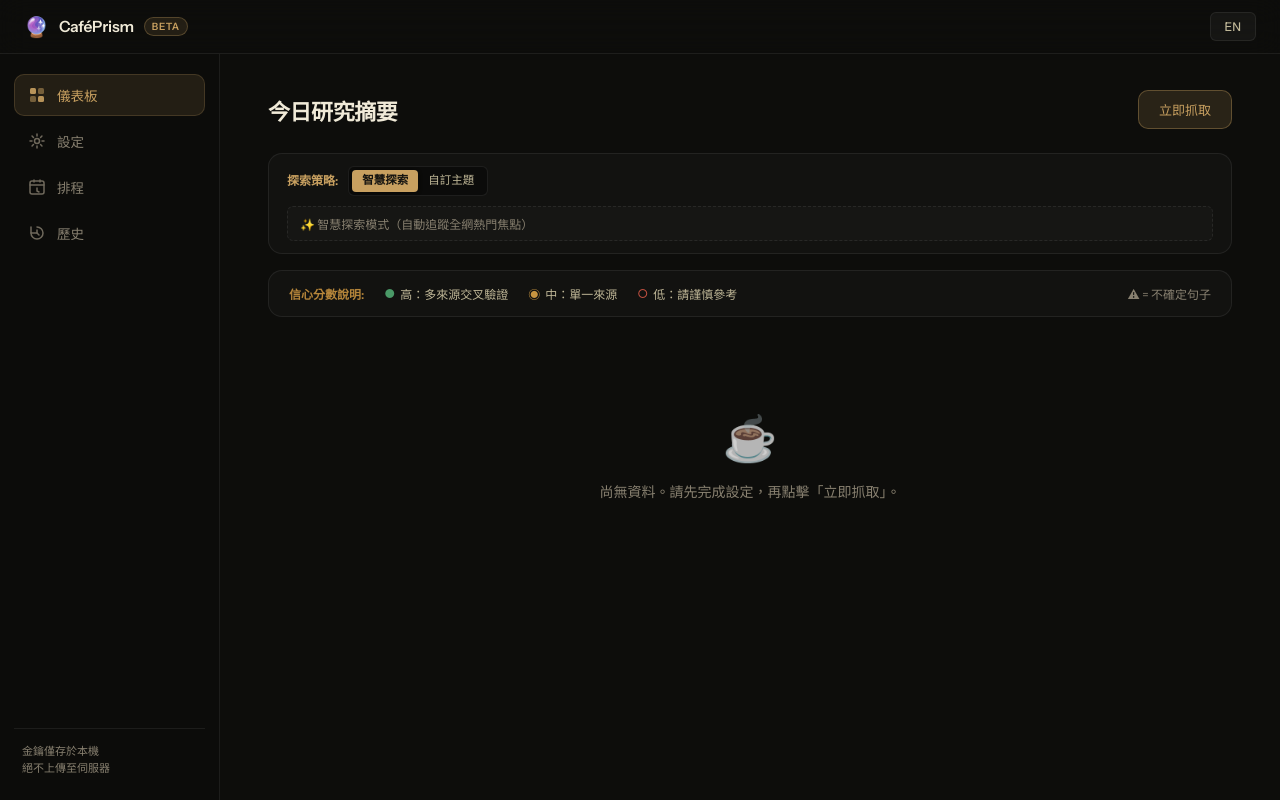
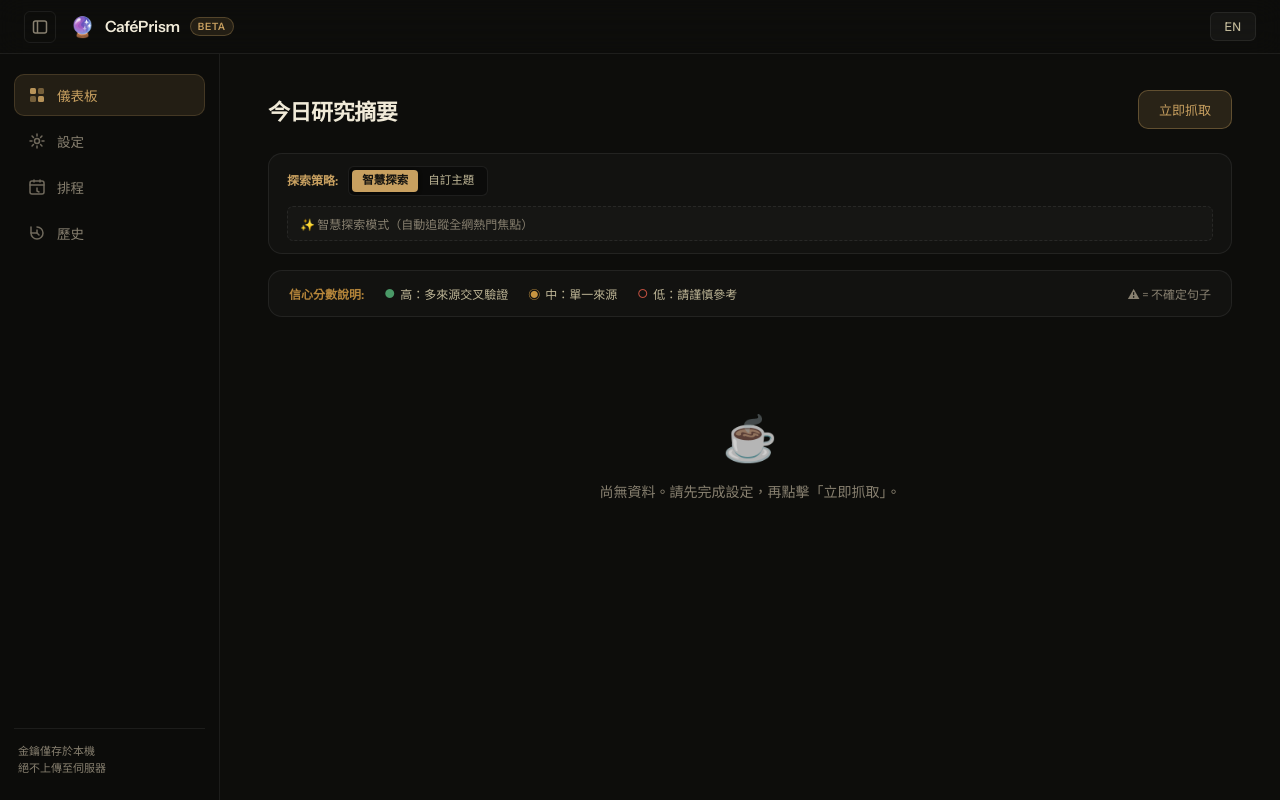
Before and after one commit to alvin999/cafe-prism, a React (Vite) app: page / in a window 1280 px wide. Built offline with nearby package versions, Linux system fonts and the light colour scheme.

Commit message:
feat(ui): make sidebar collapsible and center dashboard layout

```diff
--- a/src/App.jsx
+++ b/src/App.jsx
@@ -56,8 +56,20 @@ export default function App() {
   const [hasUnsavedSettings, setHasUnsavedSettings] = useState(false);
   const [pendingPage, setPendingPage] = useState(null);
   const [showUnsavedModal, setShowUnsavedModal] = useState(false);
+  const [isSidebarCollapsed, setIsSidebarCollapsed] = useState(() => {
+    if (typeof window === 'undefined') return false;
+    return localStorage.getItem('cafe_prism_sidebar_collapsed') === 'true';
+  });
   const saveSettingsRef = useRef(null);
   const discardSettingsRef = useRef(null);
+
+  const toggleSidebar = () => {
+    setIsSidebarCollapsed(prev => {
+      const next = !prev;
+      localStorage.setItem('cafe_prism_sidebar_collapsed', String(next));
+      return next;
+    });
+  };
 
   const t = translations[lang];
 
@@ -131,6 +143,18 @@ export default function App() {
         {/* Top bar */}
         <header className="prism-header">
           <div className="prism-header-brand">
+            <button
+              type="button"
+              className="prism-sidebar-toggle-btn"
+              onClick={toggleSidebar}
+              title={isSidebarCollapsed ? t.nav.expandSidebar : t.nav.collapseSidebar}
+              aria-label={isSidebarCollapsed ? t.nav.expandSidebar : t.nav.collapseSidebar}
+            >
+              <svg width="16" height="16" viewBox="0 0 16 16" fill="none" stroke="currentColor" strokeWidth="1.5">
+                <rect x="1.5" y="2" width="13" height="12" rx="2" />
+                <path d="M5.5 2v12" />
+              </svg>
+            </button>
             <span style={{ fontSize: '20px' }}>🔮</span>
             <span className="prism-header-title">CaféPrism</span>
             <span className="prism-header-badge">Beta</span>
@@ -153,31 +177,37 @@ export default function App() {
 
         <div className="prism-body">
           {/* Sidebar */}
-          <nav className="prism-sidebar">
+          <nav className={`prism-sidebar ${isSidebarCollapsed ? 'is-collapsed' : ''}`}>
+            <div className="prism-sidebar-nav">
               {Object.keys(pages).map(key => (
                 <button
                   key={key}
                   data-nav={key}
                   onClick={() => handleNavClick(key)}
                   className={`prism-nav-btn ${page === key ? 'is-active' : ''}`}
+                  title={isSidebarCollapsed ? t.nav[key] : undefined}
                 >
                   <span className="prism-nav-btn-icon">{NAV_ICONS[key]}</span>
-                {t.nav[key]}
+                  <span className="prism-nav-btn-label">{t.nav[key]}</span>
                   {key === 'settings' && hasUnsavedSettings && (
-                  <span className="prism-unsaved-dot" style={{ marginLeft: 'auto' }} title={t.settings.unsavedChangesBar} />
+                    <span className="prism-unsaved-dot" style={{ marginLeft: isSidebarCollapsed ? 0 : 'auto' }} title={t.settings.unsavedChangesBar} />
                   )}
                 </button>
               ))}
+            </div>
 
+            {!isSidebarCollapsed && (
               <div className="prism-sidebar-footer">
                 <p className="prism-sidebar-footer-text" style={{ whiteSpace: 'pre-line' }}>
                   {t.app.securityBadge}
                 </p>
               </div>
+            )}
           </nav>
 
           {/* Main content */}
           <main className="prism-main">
+            <div className="prism-content-container">
               <ErrorBoundary>
                 <Suspense fallback={
                   <div style={{ padding: '60px 20px', textAlign: 'center', color: 'var(--prism-text-dim)' }}>
@@ -193,6 +223,7 @@ export default function App() {
                   />
                 </Suspense>
               </ErrorBoundary>
+            </div>
           </main>
         </div>
 
--- a/src/i18n/translations.js
+++ b/src/i18n/translations.js
@@ -7,6 +7,8 @@ export const translations = {
       settings: 'Settings',
       schedule: 'Schedule',
       history: 'History',
+      collapseSidebar: 'Collapse sidebar',
+      expandSidebar: 'Expand sidebar',
     },
     app: {
       catchingUp: 'Catching up…',
@@ -242,6 +244,8 @@ export const translations = {
       settings: '設定',
       schedule: '排程',
       history: '歷史',
+      collapseSidebar: '收折側邊欄',
+      expandSidebar: '展開側邊欄',
     },
     app: {
       catchingUp: '背景補跑中…',
--- a/src/styles/layout.css
+++ b/src/styles/layout.css
@@ -69,6 +69,18 @@
   height: calc(100vh - 54px);
   background: rgba(13, 13, 11, 0.5);
   box-sizing: border-box;
+  transition: width 0.22s cubic-bezier(0.4, 0, 0.2, 1), padding 0.22s ease;
+}
+
+.prism-sidebar.is-collapsed {
+  width: 68px;
+  padding: 20px 8px;
+}
+
+.prism-sidebar-nav {
+  display: flex;
+  flex-direction: column;
+  gap: 4px;
 }
 
 .prism-nav-btn {
@@ -88,6 +100,22 @@
   transition: all var(--prism-transition-fast);
   width: 100%;
   outline: none;
+}
+
+.prism-sidebar.is-collapsed .prism-nav-btn {
+  justify-content: center;
+  padding: 10px 0;
+  position: relative;
+}
+
+.prism-sidebar.is-collapsed .prism-nav-btn-label {
+  display: none;
+}
+
+.prism-sidebar.is-collapsed .prism-unsaved-dot {
+  position: absolute;
+  top: 6px;
+  right: 14px;
 }
 
 .prism-nav-btn:hover {
@@ -114,10 +142,38 @@
   opacity: 1;
 }
 
+/* Header toggle button */
+.prism-sidebar-toggle-btn {
+  display: inline-flex;
+  align-items: center;
+  justify-content: center;
+  width: 32px;
+  height: 32px;
+  border-radius: var(--prism-radius-sm, 6px);
+  border: 1px solid var(--prism-border-subtle);
+  background: transparent;
+  color: var(--prism-text-muted);
+  cursor: pointer;
+  transition: all var(--prism-transition-fast);
+  padding: 0;
+  margin-right: 4px;
+}
+
+.prism-sidebar-toggle-btn:hover {
+  color: var(--prism-text-primary);
+  background: var(--prism-bg-glass-hover);
+  border-color: var(--prism-border-focus);
+}
+
+/* Sidebar footer */
 .prism-sidebar-footer {
   margin-top: auto;
-  padding: 14px 8px 4px;
+  padding: 14px 4px 4px;
   border-top: 1px solid var(--prism-border-subtle);
+}
+
+.prism-sidebar.is-collapsed .prism-sidebar-footer {
+  display: none;
 }
 
 .prism-sidebar-footer-text {
@@ -127,13 +183,21 @@
   margin: 0;
 }
 
-/* Main Area */
+/* Main Area - Centered Layout */
 .prism-main {
   flex: 1;
-  padding: 36px 48px;
+  min-width: 0;
+  display: flex;
+  justify-content: center;
   overflow-y: auto;
   box-sizing: border-box;
+}
+
+.prism-content-container {
+  width: 100%;
   max-width: 1200px;
+  padding: 36px 48px;
+  box-sizing: border-box;
 }
 
 /* Page Typography */
@@ -173,11 +237,25 @@
     overflow-x: auto;
   }
 
-  .prism-sidebar-footer {
+  .prism-sidebar-footer,
+  .prism-sidebar-toggle-btn {
     display: none;
   }
 
+  .prism-sidebar.is-collapsed {
+    width: 100%;
+    padding: 8px 12px;
+  }
+
+  .prism-sidebar.is-collapsed .prism-nav-btn-label {
+    display: inline;
+  }
+
   .prism-main {
+    padding: 0;
+  }
+
+  .prism-content-container {
     padding: 20px 16px;
   }
 }
```
Lines whose indentation alone changed are shown as unchanged.
